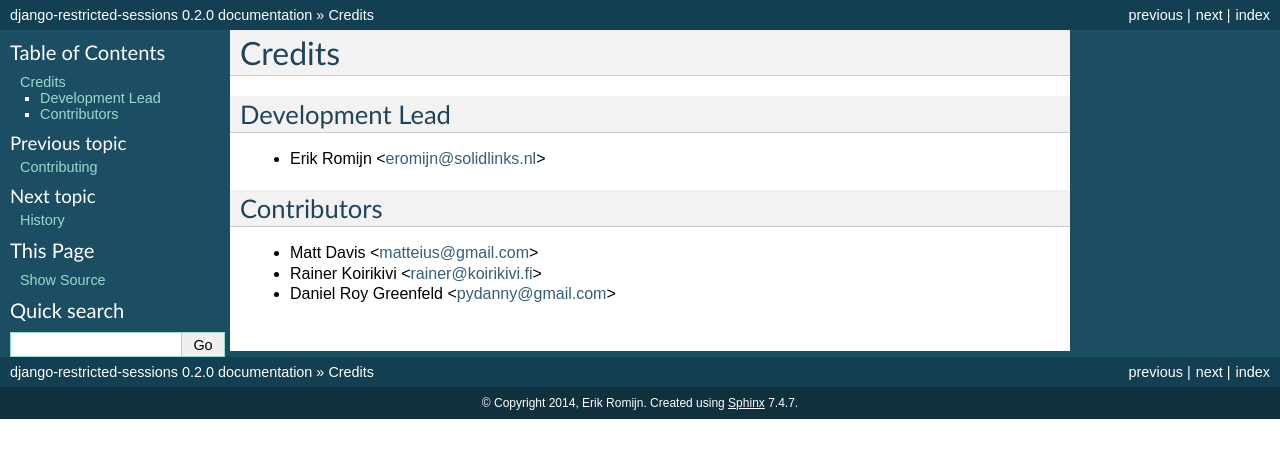
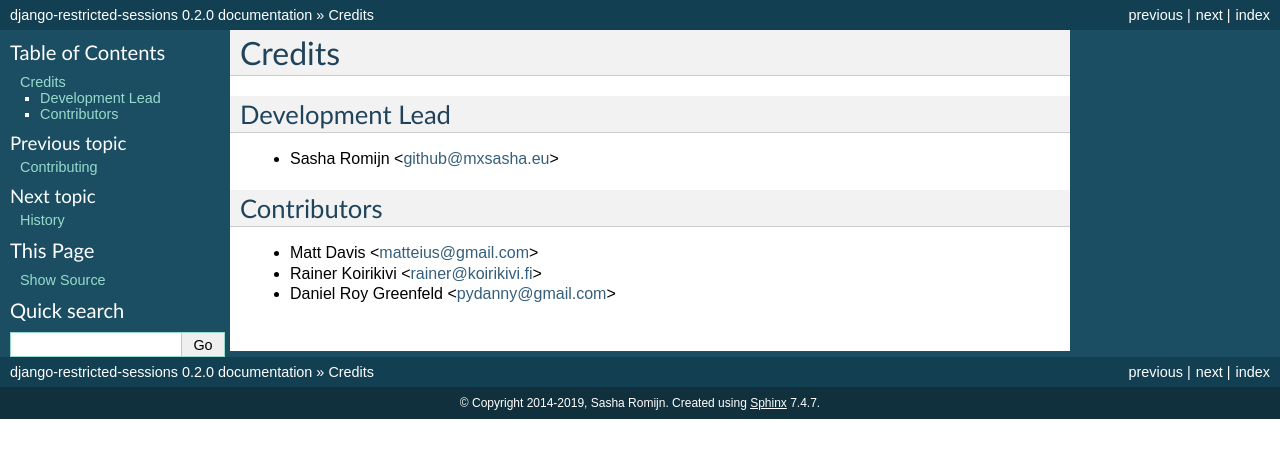
Before and after one commit to mxsasha/django-restricted-sessions, a Sphinx documentation site: the page built from docs/authors.rst, in a window 1280 px wide. Shown: the top 458 px of the page. Built offline with Sphinx 7.4.7, drawn with Linux system fonts in a browser that asks for light colours.

```diff
--- a/AUTHORS.rst
+++ b/AUTHORS.rst
@@ -5,7 +5,7 @@ Credits
 Development Lead
 ----------------
 
-* Erik Romijn <eromijn@solidlinks.nl>
+* Sasha Romijn <github@mxsasha.eu>
 
 Contributors
 ------------
--- a/docs/conf.py
+++ b/docs/conf.py
@@ -47,7 +47,7 @@ master_doc = 'index'
 
 # General information about the project.
 project = u'django-restricted-sessions'
-copyright = u'2014, Erik Romijn'
+copyright = u'2014-2019, Sasha Romijn'
 
 # The version info for the project you're documenting, acts as replacement for
 # |version| and |release|, also used in various other places throughout the
--- a/setup.py
+++ b/setup.py
@@ -29,8 +29,8 @@ setup(
     description="""Restrict Django sessions to IP and/or user agent.""",
     long_description=readme + '\n\n' + history,
     author='django-restricted-sessions',
-    author_email='eromijn@solidlinks.nl',
-    url='https://github.com/erikr/django-restricted-sessions',
+    author_email='github@mxsasha.eu',
+    url='https://github.com/mxsasha/django-restricted-sessions',
     packages=[
         'restrictedsessions',
     ],
```
Also changed, not shown: CONTRIBUTING.rst (+4 -4 lines), README.rst (+4 -4 lines), .travis.yml, 1 other file.
